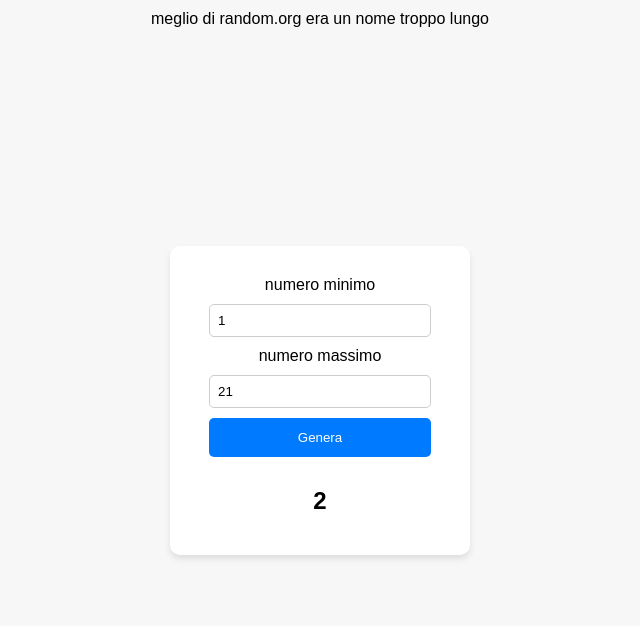
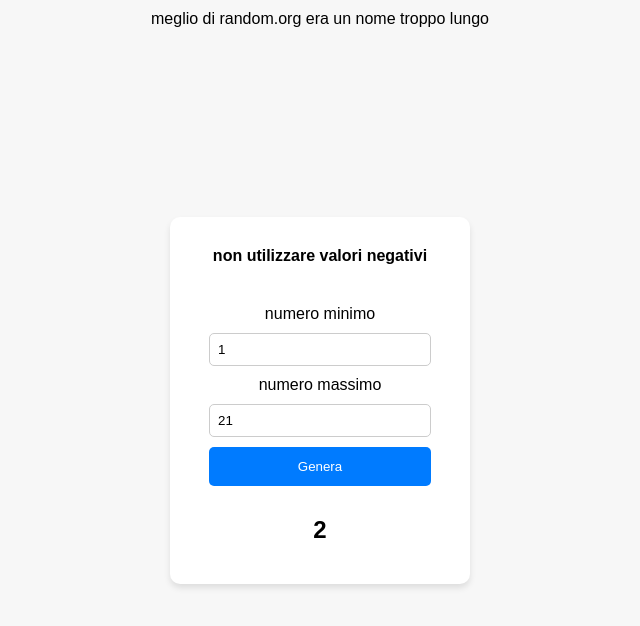
Before and after one commit to Michele291123/random, a plain HTML site: page index.html in a window 1280 px wide. Both pictures are taken after a click on the button "Genera". Shown: the whole page, without its empty margins (320-960 px from the left). Drawn offline with Linux system fonts and the light colour scheme.

Commit message:
Add files via upload

```diff
--- a/index.html
+++ b/index.html
@@ -11,6 +11,7 @@
         <div id="inizo">
         <p id="inizio">meglio di random.org era un nome troppo lungo</p>
         </div>
+        <h4 id="nv">non utilizzare valori negativi</h4>
         <p>numero minimo</p><input type="number" min="1" id="n-min" value="1">
         <p>numero massimo</p><input type="number" max="1000" id="n-max" value="21">
         <button id="scrivi-btn" onclick="scrivi()">Genera</button>
--- a/script.js
+++ b/script.js
@@ -1,12 +1,13 @@
 let numero = document.getElementById("numero")
+let min, max
+
+function genera() {
+    min = Math.max(Number(document.getElementById("n-min").value), 0);
+    max = Math.max(Number(document.getElementById("n-max").value), 0);
+    let x = Math.floor(((Math.random() * max) / min) +1)
+    return x
+}
 
 function scrivi() {
     numero.textContent = genera()
 }
-
-function genera() {
-    let min = Number(document.getElementById("n-min").value)
-    let max = Number(document.getElementById("n-max").value)
-    let x = Math.floor(((Math.random() * max) / min) +1)
-    return x
-}
--- a/style.css
+++ b/style.css
@@ -67,3 +67,7 @@
     padding: 10px;
     width: calc(100% - 22px);
   }
+
+  #nv {
+    margin-bottom: 40px;
+  }
```
